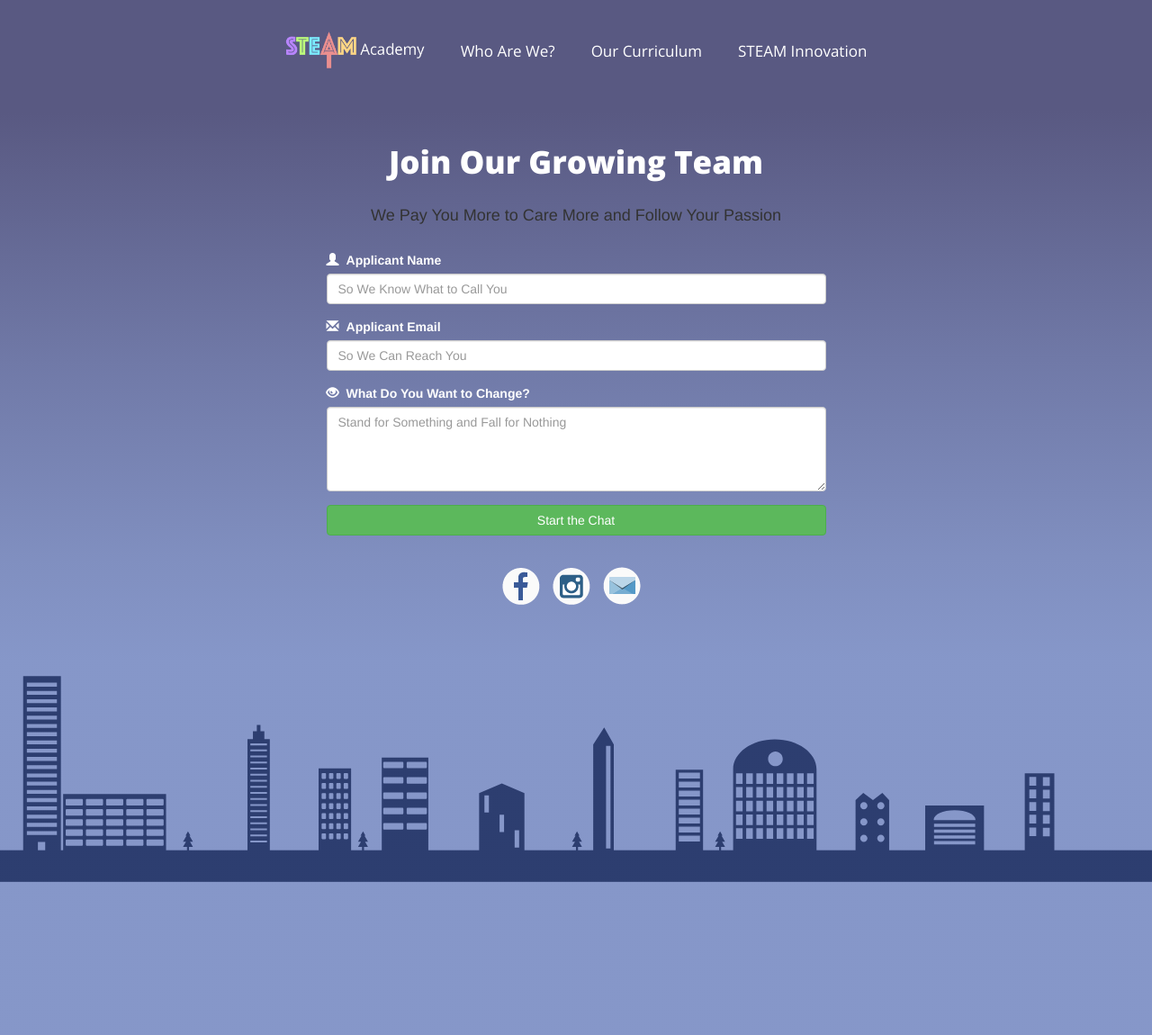
After one commit to TerenceJDew/steam-academy, a Node server app: page /applyhere in a window 1280 px wide. The commit adds this page. Shown: the whole page at 90% size. Run offline with Node 20, Linux system fonts and the light colour scheme; some libraries are stand-ins or nearby versions.

Commit message:
Update To UI/Content

```diff
--- a/public/css/stdstyling.css
+++ b/public/css/stdstyling.css
@@ -1,11 +1,18 @@
 @import url(https://fonts.googleapis.com/css?family=Open+Sans:600,800,300,400);
 
 
-h1{
+h1,h2{
     color: white;
-    font-size:65px;
     font-family: 'Open Sans', sans-serif;
     font-weight:800;
+}
+
+h1{
+    font-size:65px;
+}
+
+h2{
+    font-size:35px;
 }
 
 p{
@@ -136,6 +143,11 @@ li.footer-item{
 .main-header{
        text-align:center;
        margin-bottom:30px;
+    }
+
+.sub-header{
+       text-align:center;
+       margin-bottom:10px;
     }
 
 .main-p
@@ -277,6 +289,7 @@ a{
 
     margin-top:25px;
     }
+
 h1{
     font-size:40px;
 }
--- a/server.js
+++ b/server.js
@@ -42,6 +42,11 @@ app.get('/rethinkcommunities', function(req, res){
 
         });
 
+app.get('/applyhere', function(req, res){
+        res.render('applyhere');
+
+        });
+
 app.post('/contact', function contact(req, res) {
 
     if (!req.body) return res.sendStatus(400)
--- /dev/null
+++ b/views/applyhere.handlebars
@@ -0,0 +1,27 @@
+<div class="container">
+<img class="back-svg fade-in-faster navbar-fixed-bottom img-responsive" src="/img/FOOTER_Cityscape.svg">
+<div class="row fade-in">
+
+<div class="centered-content col-xs-10 col-md-6 col-xs-offset-1 col-md-offset-3 ">
+<h2 class="main-header">Join Our Growing Team</h2>
+<h4 class="main-header">We Pay You More to Care More and Follow Your Passion</h4>
+<form action="contact" method="post" style="margin-bottom:15px;" >
+            <div class="form-group" style="margin-top:15px;">
+              <label style="color:white" for="username"><span style="margin-right:8px; color:white;" class="glyphicon glyphicon-user"></span>Applicant Name</label>
+              <input type="text" class="form-control" name="usrname" placeholder="So We Know What to Call You">
+            </div>
+            <div class="form-group" style="margin-top:15px;">
+              <label style="color:white" for="email"><span style="margin-right:8px;color:white;" class="glyphicon glyphicon-envelope"></span>Applicant Email</label>
+              <input type="text" class="form-control" name="email" placeholder="So We Can Reach You">
+            </div>
+              <div class="form-group" style="margin-top:15px;">
+              <label style="color:white"  for="info"><span style="margin-right:8px;style="color:white"p" class="glyphicon glyphicon-eye-open"></span>What Do You Want to Change?</label>
+                  <textarea rows="4" cols="25" type="text" class="form-control" name="content" placeholder="Stand for Something and Fall for Nothing"></textarea>
+            </div>
+              <button type="submit" style="margin-top:15px;margin-bottom:15px;" class="btn btn-success btn-block">Start the Chat</button>
+</form>
+
+</div>
+</div>
+
+</div>
--- a/views/ourcurriculum.handlebars
+++ b/views/ourcurriculum.handlebars
@@ -6,7 +6,7 @@
 <div class="centered-content col-xs-10 col-md-8 col-xs-offset-1 col-md-offset-2 ">
 
 <img class="center-img tall-gif-content img-responsive" src="/img/book-with-logos.gif" >
-
+<h2 class="sub-header">A Community Tested Curriculum</h2>
 <p class="main-p">The STEAM Academy Curriculum was created by a team of professionals and battle tested against some of the most unengaged students our communities have to offer. We believe a good Curriculum can have an effect in any environment. <br><b><a class="pdfButton" style="color:white;">Click Here To See A Sample</a></b></p>
 
 
--- a/views/rethinkcommunities.handlebars
+++ b/views/rethinkcommunities.handlebars
@@ -6,7 +6,7 @@
 <div class="centered-content col-xs-10 col-md-8 col-xs-offset-1 col-md-offset-2 ">
 
 <img class="center-img tall-gif-content img-responsive" src="/img/dashboard_chart.gif" >
-
+<h2 class="sub-header">A Dashboard So We Can Learn Together</h2>
 <p class="main-p">We go one step beyond our curriculum. We've created a system that lets you know how your students learn, improve and enjoy STEAM Academy! This ensures that everyone in the community is getting the most out of what we do.</p>
 
 <div class="button-container">
--- a/views/start.handlebars
+++ b/views/start.handlebars
@@ -13,6 +13,7 @@
 <p class="main-p">Our mission is to be the revolution which allows under-served communities to become innovative tech communities.</p>
 <div class="button-container">
 <a href="/whoweare" class="push" target>STEAM Academy?</a>
+
 </div>
 <img class="center-img" src="/img/STEAM_Academy_Temp_Website_Divline.png" style="width:100%;height:3px;">
 
--- a/views/whoweare.handlebars
+++ b/views/whoweare.handlebars
@@ -6,7 +6,7 @@
 <div class="centered-content col-xs-10 col-md-8 col-xs-offset-1 col-md-offset-2 ">
 
 <img class="center-img gif-content img-responsive" src="/img/lion_jumping_official.gif">
-
+ <h2 class="sub-header">Building Our Innovators One By One</h2>
 <p class="main-p">We are a team of professional engineers, programmers and designers. We grew up in under-served communities and now see it as our mission to teach what we know. We believe that doing so will improve the way our neighborhoods think about innovation.</p>
 
 <div class="button-container">
```
